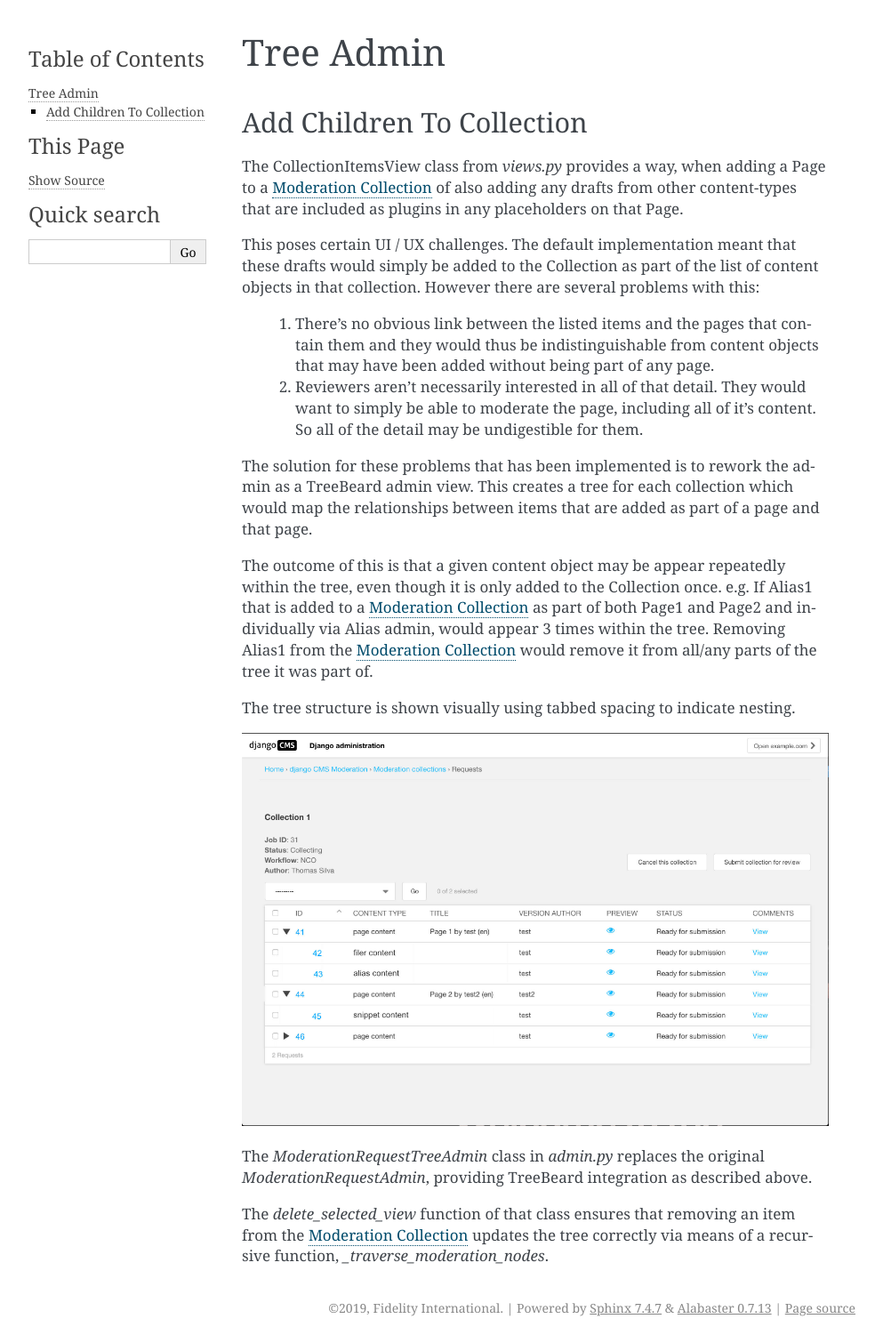
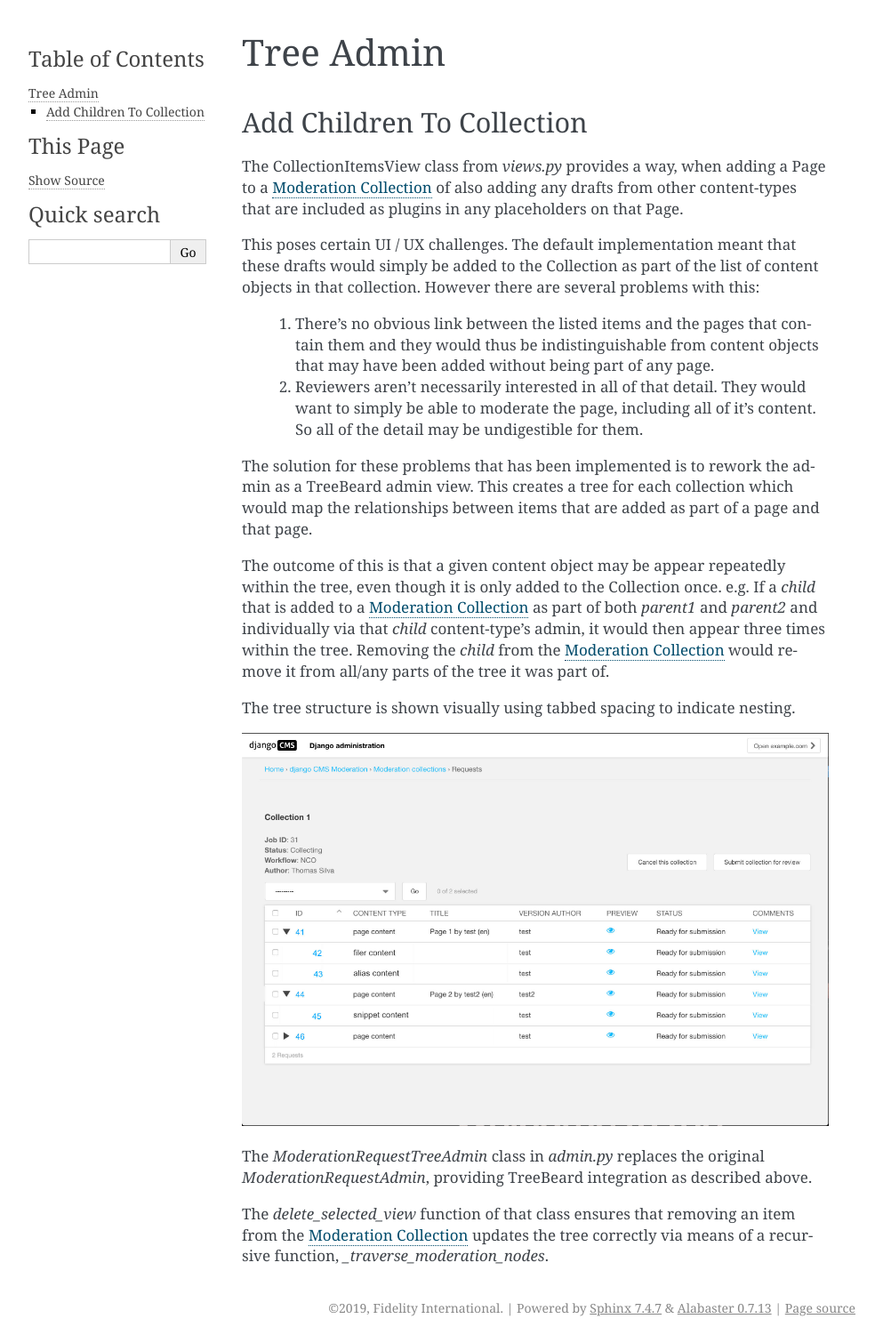
Before and after one commit to django-cms/djangocms-moderation, a Sphinx documentation site: the page built from docs/tree_admin.rst, in a window 1280 px wide. Shown: the whole page at 89% size, without its empty margins (148-1141 px from the left). Built offline with Sphinx 7.4.7, drawn with Linux system fonts in a browser that asks for light colours.

Commit message:
Amendments from PR review.

```diff
--- a/docs/moderation_integration.rst
+++ b/docs/moderation_integration.rst
@@ -5,7 +5,7 @@ Integrating Moderation
    :maxdepth: 2
    :caption: Contents:
 
-Moderation depends on Versioning (https://github.com/divio/djangocms-versioning), so first install that. The content-type models that should be moderated need to be registered. This can be done in `cms_config.py` file:
+Moderation depends on `Versioning <https://github.com/divio/djangocms-versioning>`_ to be installed. The content-type models that should be moderated need to be registered. This can be done in `cms_config.py` file:
 
 .. code-block:: python
 
--- a/docs/moderation_request.rst
+++ b/docs/moderation_request.rst
@@ -10,7 +10,7 @@ Moderation Requests should not be confused with the standard Django request enti
 
 States
 ------------------------------------------------
-Moderation Requests are not in and of themselves stateful however they contain one or more instances of the :ref:`moderation_request_action` entity, which is stateful and the Moderation Request state can be inferred from its `moderation request actions`. They also link to a draft version, which also has states. The inferred states for a request are:
+Moderation Requests do not track state directly, however they contain one or more instances of the :ref:`moderation_request_action` entity, which is stateful and the Moderation Request state can thus be inferred from its `moderation request actions`. These latter also link to a draft version, which also has states. The inferred states for a request are:
 
 Ready for review
 ^^^^^^^^^^^^^^^^^^^^^^^^^^^^^^^^^^^^^^^^^^^^^^^^^
--- a/docs/tree_admin.rst
+++ b/docs/tree_admin.rst
@@ -16,7 +16,7 @@ This poses certain UI / UX challenges. The default implementation meant that the
 The solution for these problems that has been implemented is to rework the admin as a TreeBeard admin view. This creates a tree for each collection which would map the relationships between items that are added as part of a page and that page.
 
 The outcome of this is that a given content object may be appear repeatedly within the tree, even though it is only added to the Collection once.
-e.g. If Alias1 that is added to a :ref:`moderation_collection` as part of both Page1 and Page2 and individually via Alias admin, would appear 3 times within the tree. Removing Alias1 from the :ref:`moderation_collection` would remove it from all/any parts of the tree it was part of.
+e.g. If a `child` that is added to a :ref:`moderation_collection` as part of both `parent1` and `parent2` and individually via that `child` content-type's admin, it would then appear three times within the tree. Removing the `child` from the :ref:`moderation_collection` would remove it from all/any parts of the tree it was part of.
 
 The tree structure is shown visually using tabbed spacing to indicate nesting.
 
```
